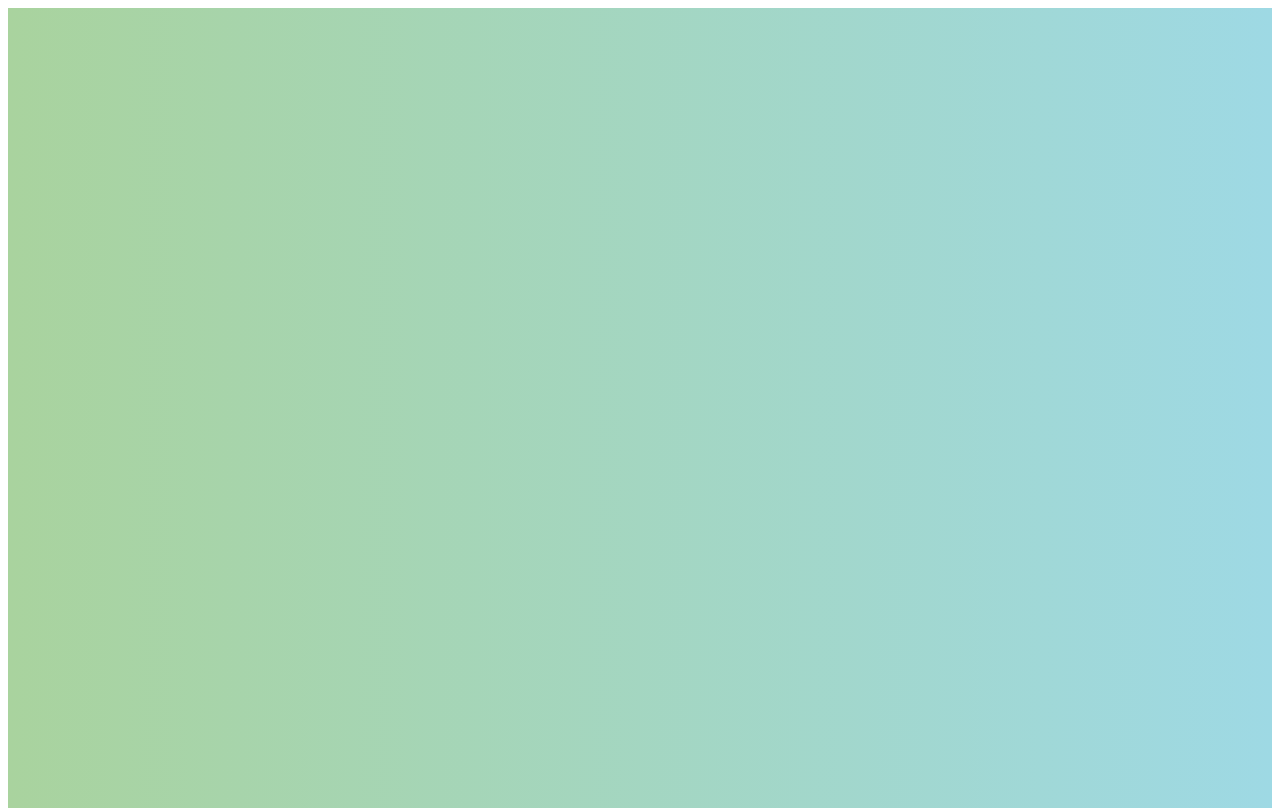
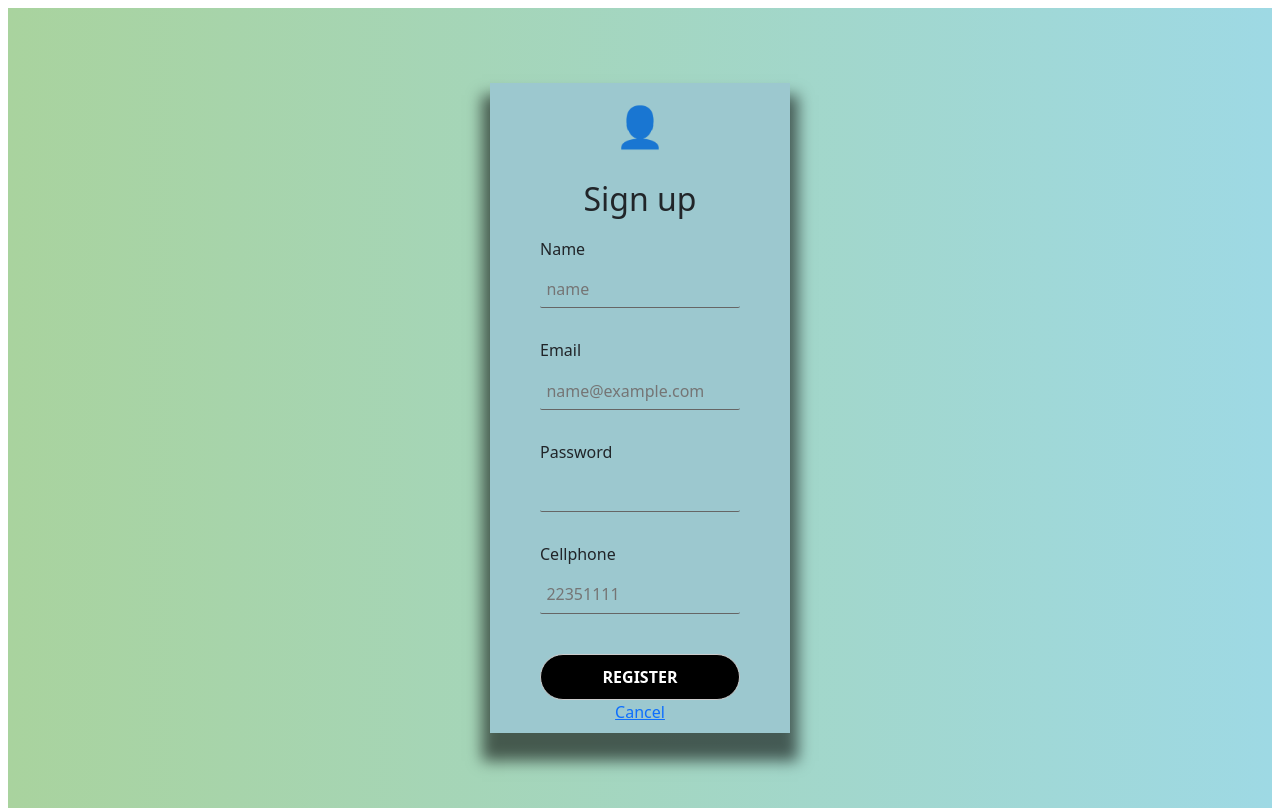
Before and after one commit to germanoyarzo/login-svelte, a Svelte app: page /register in a window 1280 px wide. Built offline with nearby package versions, Linux system fonts and the light colour scheme.

Commit message:
Update Register.svelte

```diff
--- a/src/pages/Register.svelte
+++ b/src/pages/Register.svelte
@@ -0,0 +1,159 @@
+<script>
+    import { createEventDispatcher } from "svelte";
+    import {Link} from "svelte-routing"
+    import { navigate } from "svelte-navigator";
+    import users from '../Data/File.json';
+    import userss from '../store/users.js'
+
+
+
+
+    let name="";
+    let cellphone ="";
+    let email = "";
+    let password = "";
+    let isLoading = false;
+    let isSuccess = false;
+    let errors = {};
+
+
+    const dispatch = createEventDispatcher()
+
+
+
+
+    const handleSubmit = () => {
+
+      errors = {};
+      if (email.length === 0) {
+        errors.email = "Field should not be empty";
+      }
+      if (password.length === 0) {
+        errors.password = "Field should not be empty";
+      }
+
+      if (Object.keys(errors).length === 0) {
+        isLoading = true;
+
+        users.forEach(element => {
+
+          if(email===element.email && password===element.password){
+            submit({ name,email, password,cellphone })
+            .then(() => {
+                isSuccess = true;
+                isLoading = false;
+
+            })
+            .catch(err => {
+                errors.server = err;
+                isLoading = false;
+            });
+        }else{
+            console.log("usuario incorrecto")
+        }
+        });
+
+
+      }
+    };
+
+
+    function submit() {
+        dispatch("registerIn", true)
+        navigate('/home');
+    }
+    </script>
+<style>
+    form {
+      background: rgb(156, 200, 207);
+      padding: 50px;
+      width: 300px;
+      height: 650px;
+      display: flex;
+      flex-direction: column;
+      justify-content: center;
+      align-items: center;
+      box-shadow: 0px 20px 14px 8px rgba(0, 0, 0, 0.58);
+    }
+    label {
+      margin: 10px 0;
+      align-self: flex-start;
+      font-weight: 500;
+    }
+    input {
+      border: none;
+      border-bottom: 1px solid #666;
+      background: rgb(156, 200, 207);
+      margin-bottom: 20px;
+      transition: all 300ms ease-in-out;
+      width: 100%;
+    }
+    input:focus {
+      outline: 0;
+      border-bottom: 1px solid #666;
+
+    }
+    button {
+      margin-top: 20px;
+      background: black;
+      color: white;
+      padding: 10px 0;
+      width: 200px;
+      border-radius: 25px;
+      text-transform: uppercase;
+      font-weight: bold;
+      cursor: pointer;
+      transition: all 300ms ease-in-out;
+    }
+    button:hover {
+      transform: translateY(-2.5px);
+      box-shadow: 0px 1px 10px 0px rgba(0, 0, 0, 0.58);
+    }
+    h1 {
+      margin: 10px 20px 30px 20px;
+      font-size: 40px;
+    }
+    .errors {
+      list-style-type: none;
+      padding: 10px;
+      margin: 0;
+      border: 2px solid #be6283;
+      color: #be6283;
+      background: rgba(190, 98, 131, 0.3);
+    }
+    .success {
+      font-size: 24px;
+      text-align: center;
+    }
+  </style>
+
+  <form on:submit|preventDefault={handleSubmit}>
+
+      <h1>👤</h1>
+      <h2>Sign up</h2>
+      <label>Name</label>
+      <input name="name" placeholder="name" bind:value={name} required/>
+
+      <label>Email</label>
+      <input name="email" placeholder="name@example.com" bind:value={email} required/>
+
+      <label>Password</label>
+      <input name="password" type="password" bind:value={password} required/>
+
+      <label>Cellphone</label>
+      <input name="cellphone" placeholder="22351111" bind:value={cellphone} required/>
+
+      <button on:click={changeData}>
+        {#if isLoading}Something is Wrong!{:else}Register{/if}
+      </button>
+      <Link to="/">Cancel</Link>
+
+      {#if Object.keys(errors).length > 0}
+        <ul class="errors">
+          {#each Object.keys(errors) as field}
+            <li>{field}: {errors[field]}</li>
+          {/each}
+        </ul>
+      {/if}
+
+  </form>
```
